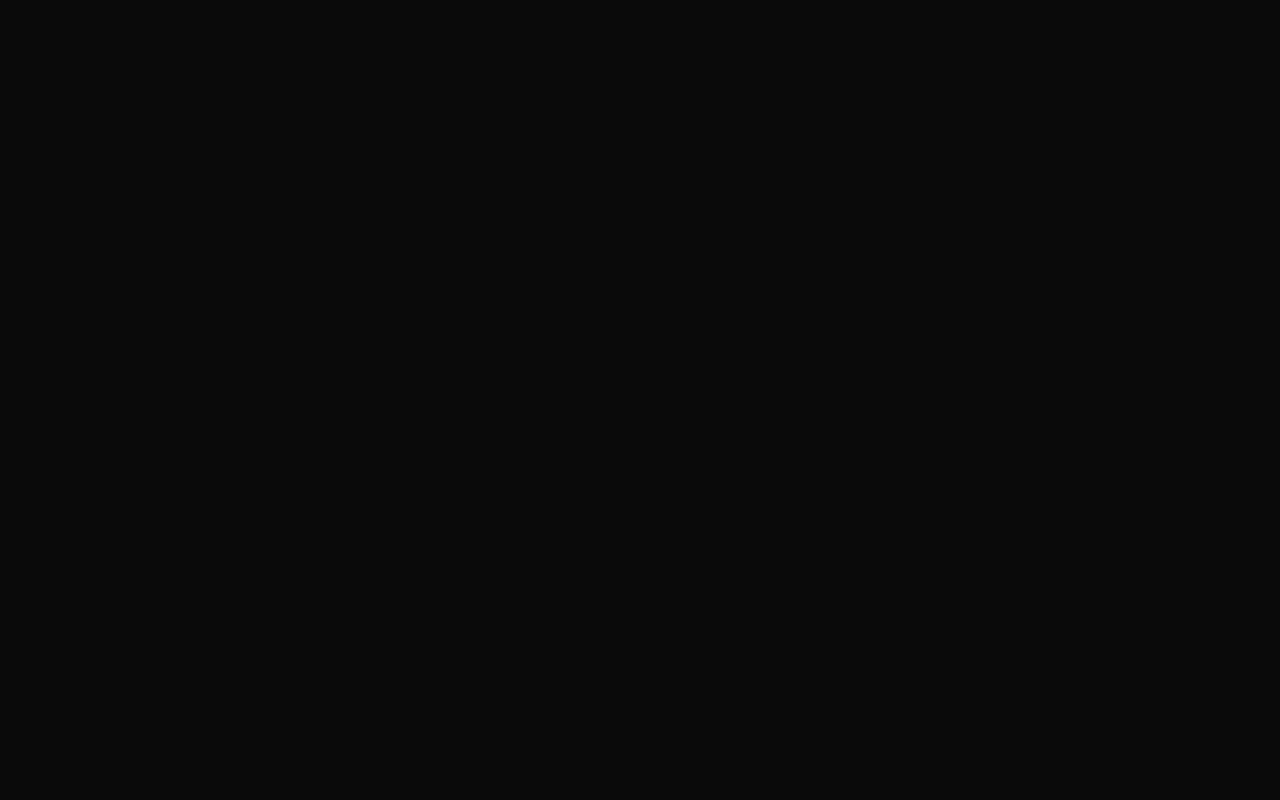
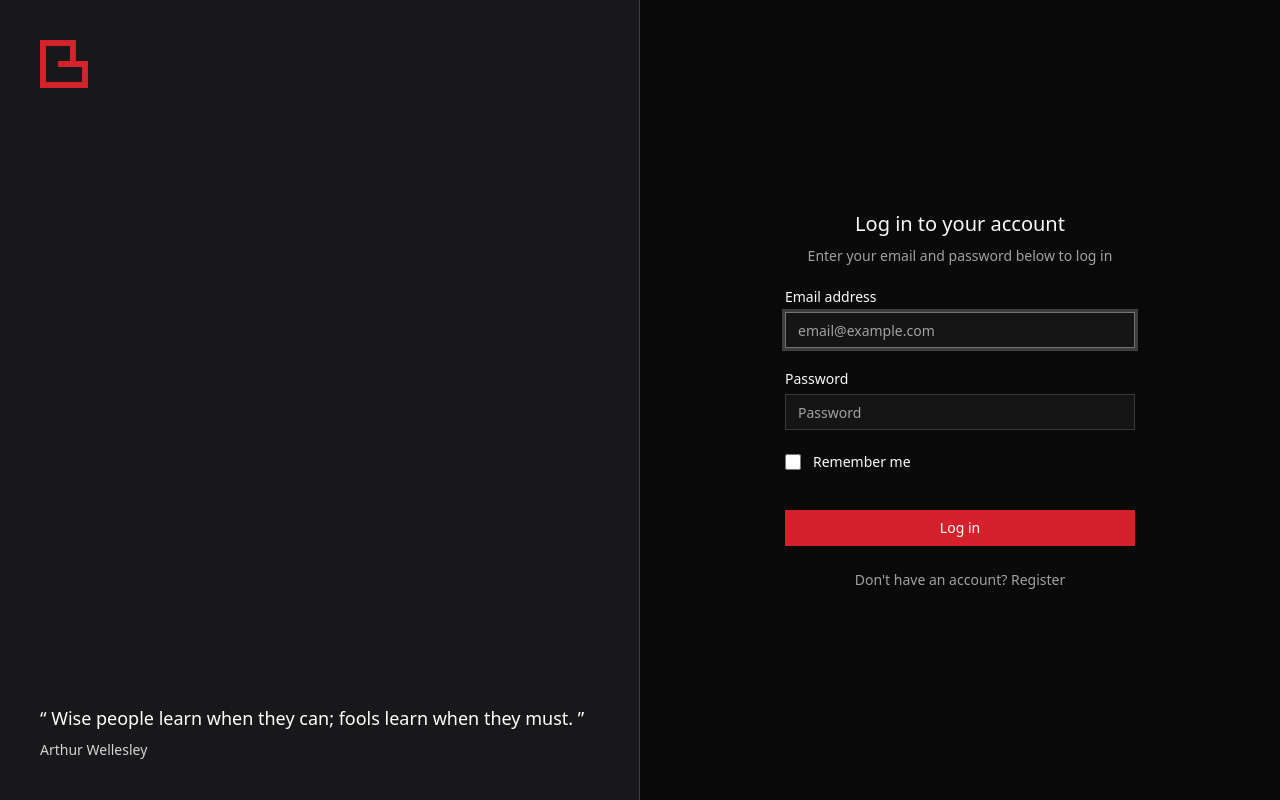
Before and after one commit to HadiatAbdulBashit/b-blog-fe, a React (Vite) app: page /login in a window 1280 px wide. Before the commit this address had no page. Built offline with nearby package versions, Linux system fonts and the light colour scheme.

Commit message:
feat(talent-growth): add login page

```diff
--- a/src/App.tsx
+++ b/src/App.tsx
@@ -3,6 +3,7 @@ import DefaultLayout from "./layouts/default";
 import HomePage from "./pages/home";
 import AuthLayout from "./layouts/auth";
 import Register from "./pages/register";
+import Login from "./pages/login";
 
 function App() {
   return (
@@ -11,6 +12,15 @@ function App() {
         <Route path='/' element={<DefaultLayout />}>
           <Route index element={<HomePage />} />
         </Route>
+
+        <Route
+          path='login'
+          element={
+            <AuthLayout title='Log in to your account' description='Enter your email and password below to log in'>
+              <Login />
+            </AuthLayout>
+          }
+        />
         <Route
           path='register'
           element={
--- /dev/null
+++ b/src/components/ui/checkbox.tsx
@@ -0,0 +1,18 @@
+import * as React from "react";
+
+import { cn } from "@/lib/utils";
+
+function Checkbox({ className, ...props }: React.ComponentProps<any>) {
+  return (
+    <input
+      type='checkbox'
+      className={cn(
+        "peer border-input dark:bg-input/30 data-[state=checked]:bg-primary data-[state=checked]:text-primary-foreground dark:data-[state=checked]:bg-primary data-[state=checked]:border-primary focus-visible:border-ring focus-visible:ring-ring/50 aria-invalid:ring-destructive/20 dark:aria-invalid:ring-destructive/40 aria-invalid:border-destructive size-4 shrink-0 rounded-[4px] border shadow-xs transition-shadow outline-none focus-visible:ring-[3px] disabled:cursor-not-allowed disabled:opacity-50",
+        className
+      )}
+      {...props}
+    />
+  );
+}
+
+export { Checkbox };
--- /dev/null
+++ b/src/pages/login.tsx
@@ -0,0 +1,99 @@
+import { useForm, SubmitHandler } from "react-hook-form";
+import { Link, useNavigate } from "react-router";
+import { useState } from "react";
+import { toast } from "sonner";
+
+import { LoaderCircle } from "lucide-react";
+
+import InputError from "@/components/ui/input-error";
+import PageTitle from "@/components/page-title";
+import { Button } from "@/components/ui/button";
+import { Input } from "@/components/ui/input";
+import { Label } from "@/components/ui/label";
+import { Checkbox } from "@/components/ui/checkbox";
+
+type Inputs = {
+  email: string;
+  password: string;
+  remember: boolean;
+};
+
+const Login = () => {
+  const navigate = useNavigate();
+  const [isLoading, setIsLoading] = useState<boolean>(false);
+
+  const {
+    register,
+    handleSubmit,
+    formState: { errors },
+    reset,
+  } = useForm<Inputs>();
+  const onSubmit: SubmitHandler<Inputs> = (data) => {
+    console.log(data);
+
+    setIsLoading(true);
+    toast.success("Login successful!");
+    reset();
+    setIsLoading(false);
+    navigate("/");
+  };
+
+  return (
+    <>
+      <PageTitle title='Login' />
+      <form className='flex flex-col gap-6' onSubmit={handleSubmit(onSubmit)}>
+        <div className='grid gap-6'>
+          <div className='grid gap-2'>
+            <Label htmlFor='email'>Email address</Label>
+            <Input
+              id='email'
+              type='email'
+              autoFocus
+              tabIndex={1}
+              placeholder='email@example.com'
+              {...register("email", { required: "Email is required", pattern: /^\S+@\S+$/i })}
+              disabled={isLoading}
+              autoComplete='email'
+            />
+            <InputError message={errors.email?.message} />
+          </div>
+
+          <div className='grid gap-2'>
+            <div className='flex items-center'>
+              <Label htmlFor='password'>Password</Label>
+            </div>
+            <Input
+              id='password'
+              type='password'
+              tabIndex={2}
+              autoComplete='password'
+              {...register("password", { required: "Password is required" })}
+              placeholder='Password'
+              disabled={isLoading}
+            />
+            <InputError message={errors.password?.message} />
+          </div>
+
+          <div className='flex items-center space-x-3'>
+            <Checkbox id='remember' {...register("remember")} tabIndex={3} disabled={isLoading} />
+            <Label htmlFor='remember'>Remember me</Label>
+          </div>
+
+          <Button type='submit' className='mt-4 w-full' tabIndex={4} disabled={isLoading}>
+            {isLoading && <LoaderCircle className='h-4 w-4 animate-spin' />}
+            Log in
+          </Button>
+        </div>
+
+        <div className='text-muted-foreground text-center text-sm'>
+          Don't have an account?{" "}
+          <Link to={"/register"} tabIndex={5} className='hover:underline'>
+            Register
+          </Link>
+        </div>
+      </form>
+    </>
+  );
+};
+
+export default Login;
```
